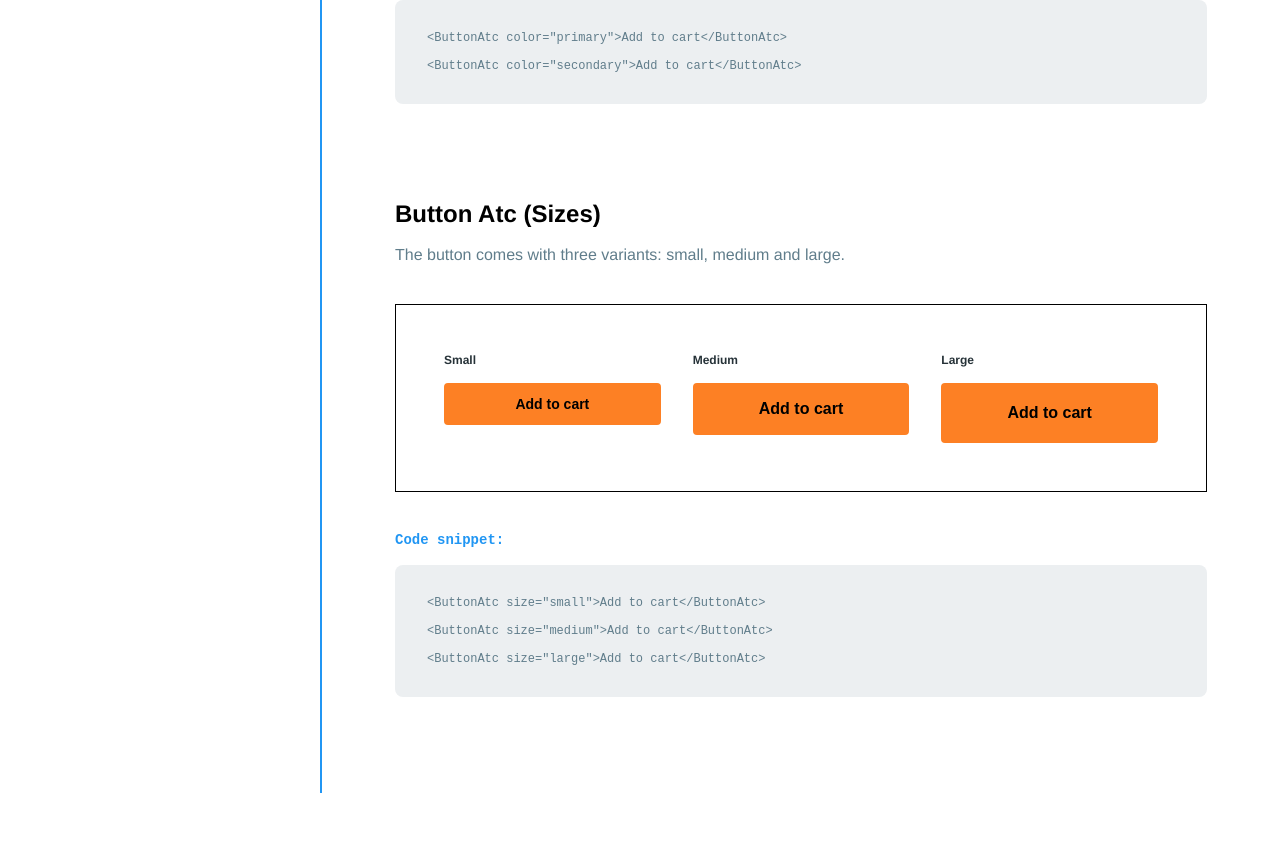
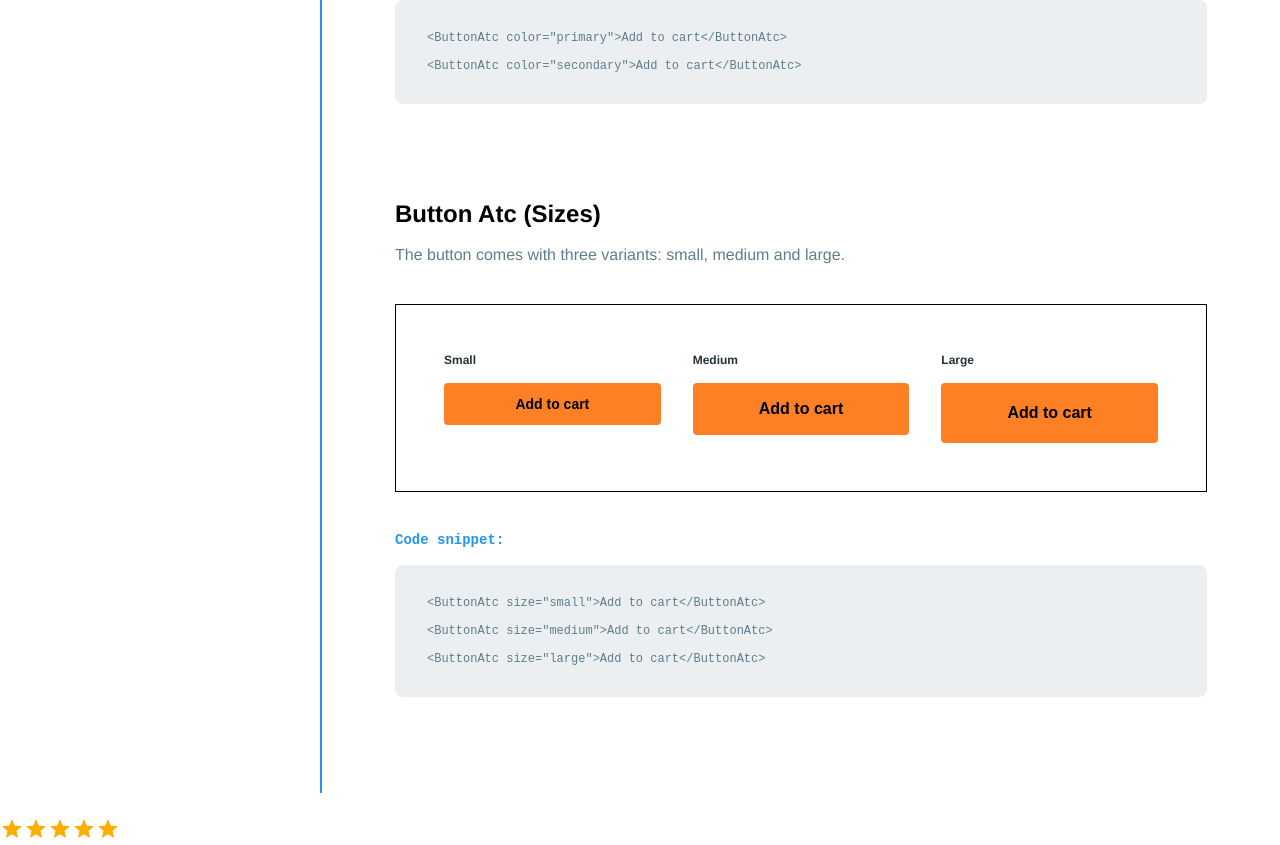
Before and after one commit to philip-morris-89/Lego, a React (Create React App) app in the folder my-app/: page /designsystemlibrary in a window 1280 px wide. Shown: the part 2929-3774 px from the top of the page. Before the commit the page ends 3722 px from the top, so only its background shows below. Built offline with nearby package versions, Linux system fonts and the light colour scheme.

Commit message:
v1.0-RatingStar

```diff
--- a/my-app/src/components/App/App.js
+++ b/my-app/src/components/App/App.js
@@ -1,6 +1,7 @@
 import { Route, Routes } from "react-router-dom";
 import DesignSystemLibrary from "../Pages/DesignSystemLibrary/DesignSystemLibrary";
 import Home from "../Pages/Home/Home";
+import RatingStar from "../Ui/RatingStar/RatingStar"
 import './App.css';
 
 function App() {
@@ -10,6 +11,7 @@ function App() {
         <Route path="/" element={<Home />} />
         <Route path="/designsystemlibrary" element={<DesignSystemLibrary />} />
       </Routes>
+      <RatingStar/>
     </div>
   );
 }
--- /dev/null
+++ b/my-app/src/components/Ui/RatingStar/RatingStar.js
@@ -0,0 +1,19 @@
+import * as React from "react";
+import Box from "@mui/material/Box";
+import Rating from "@mui/material/Rating";
+import Typography from "@mui/material/Typography";
+
+export default function BasicRating() {
+  const [value, setValue] = React.useState(5);
+
+  return (
+    <Box
+      sx={{
+        "& > legend": { mt: 3 }
+      }}
+    >
+      <Typography component="legend"></Typography>
+      <Rating name="read-only" value={value} readOnly />
+    </Box>
+  );
+}
```
